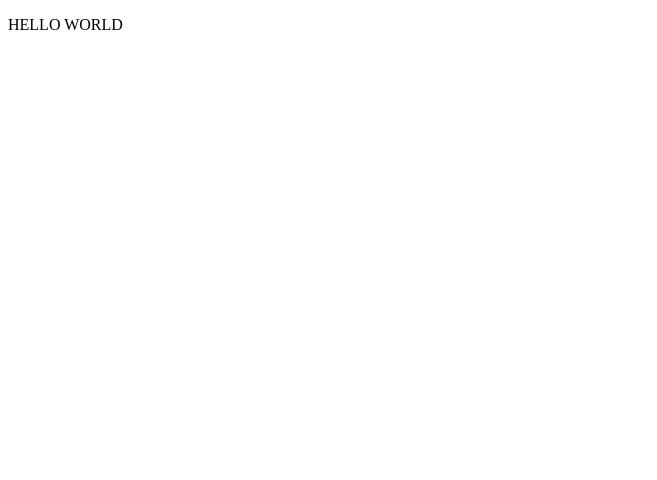
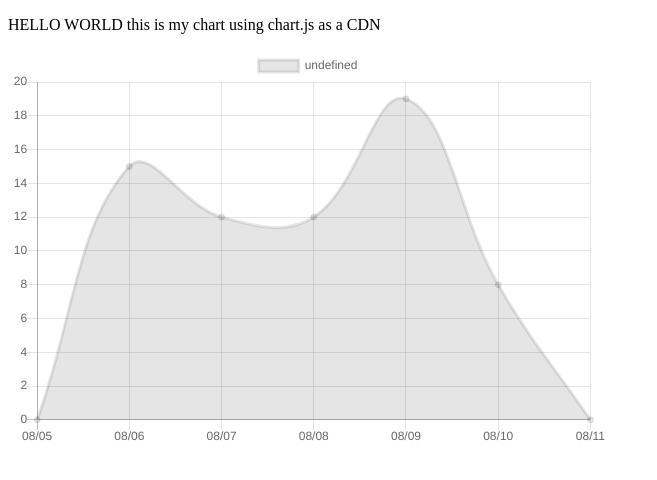
Before and after one commit to lixufeng276/APICALLVIZ, a plain HTML site: page index.html in a window 1280 px wide. Shown: the whole page, without its empty margins (0-657 px from the left). Drawn offline with nearby package versions, Linux system fonts and the light colour scheme.

Commit message:
Added a graph using chart.js and supporting files

```diff
--- a/index.html
+++ b/index.html
@@ -2,10 +2,15 @@
 <html>
 <head>
     <title>Data Visualization</title>
+    <script src="https://cdnjs.cloudflare.com/ajax/libs/Chart.js/2.9.3/Chart.min.js"></script>
+    <link rel="stylesheet" type="text/css" href="styles/mainStyle.css">
 </head>
 <body>
 
-    <p>HELLO WORLD</p>
-
+    <p>HELLO WORLD this is my chart using chart.js as a CDN</p>
+    <div class = "myChartDiv">
+        <canvas id="apiCallsChart" width="600" height="400">Your browser does not support the HTML5 canvas tag.</canvas>
+        <script src="scripts/mainScript.js"></script>
+    </div>
 </body>
 </html>
--- /dev/null
+++ b/scripts/mainScript.js
@@ -0,0 +1,19 @@
+//label on the x-axis
+var date = ["08/05", "08/06", "08/07", "08/08", "08/09", "08/10", "08/11"];
+var day = ["Sunday", "Monday", "Tuesday", "Wednesday", "Thursday", "Friday", "Saturday"]
+//for the y-axis
+var apiCalls = [0, 15, 12, 12, 19, 8, 0]
+
+var ctx = document.getElementById("apiCallsChart");
+var apiCallsChart = new Chart(ctx, {
+    type: 'line',
+    data: {
+        labels: date,
+        datasets: [
+            {
+                data: apiCalls
+            }
+        ]
+    }
+})
+ctx.scale(0.5,0.5)
--- /dev/null
+++ b/styles/mainStyle.css
@@ -0,0 +1,4 @@
+.myChartDiv {
+    max-width: 600px;
+    max-height: 400px;
+}
```
